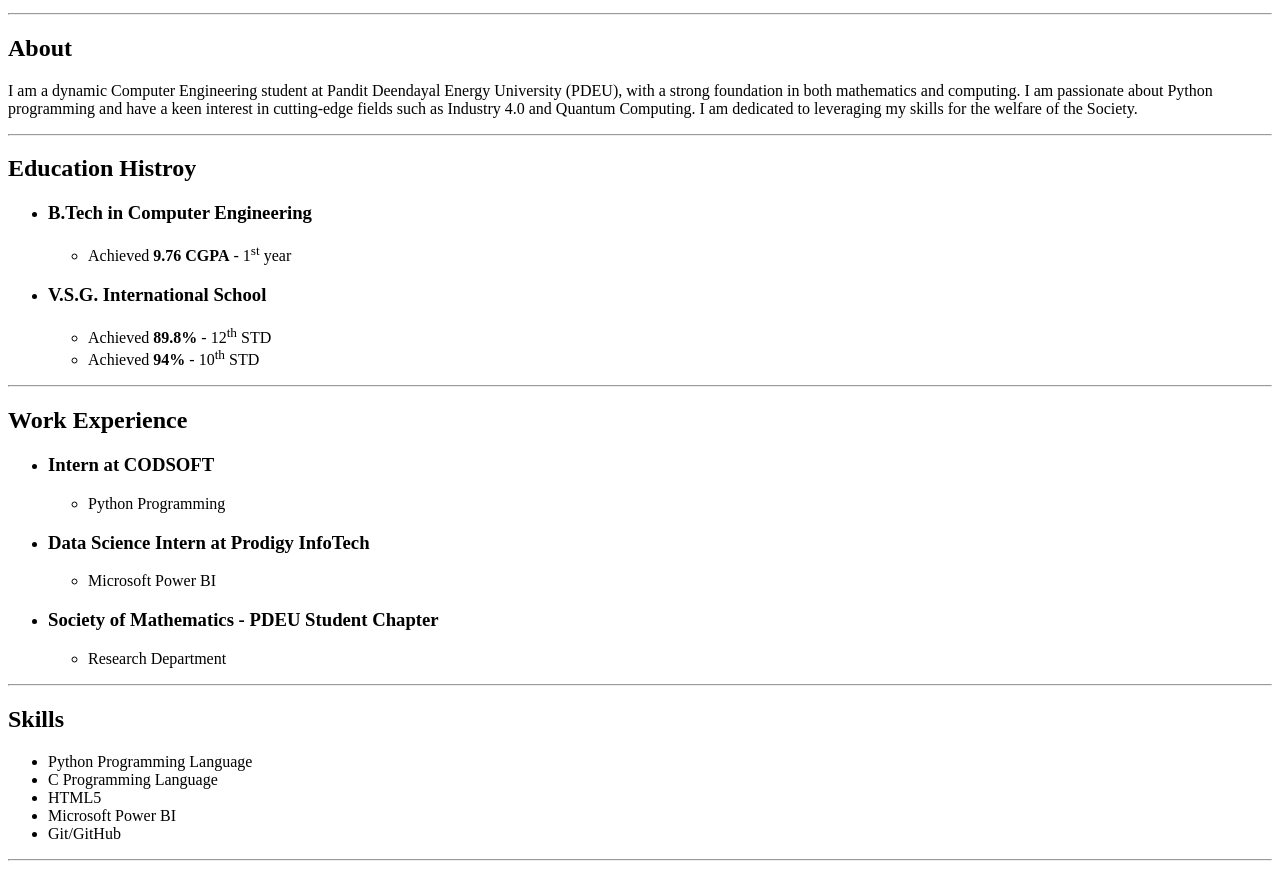
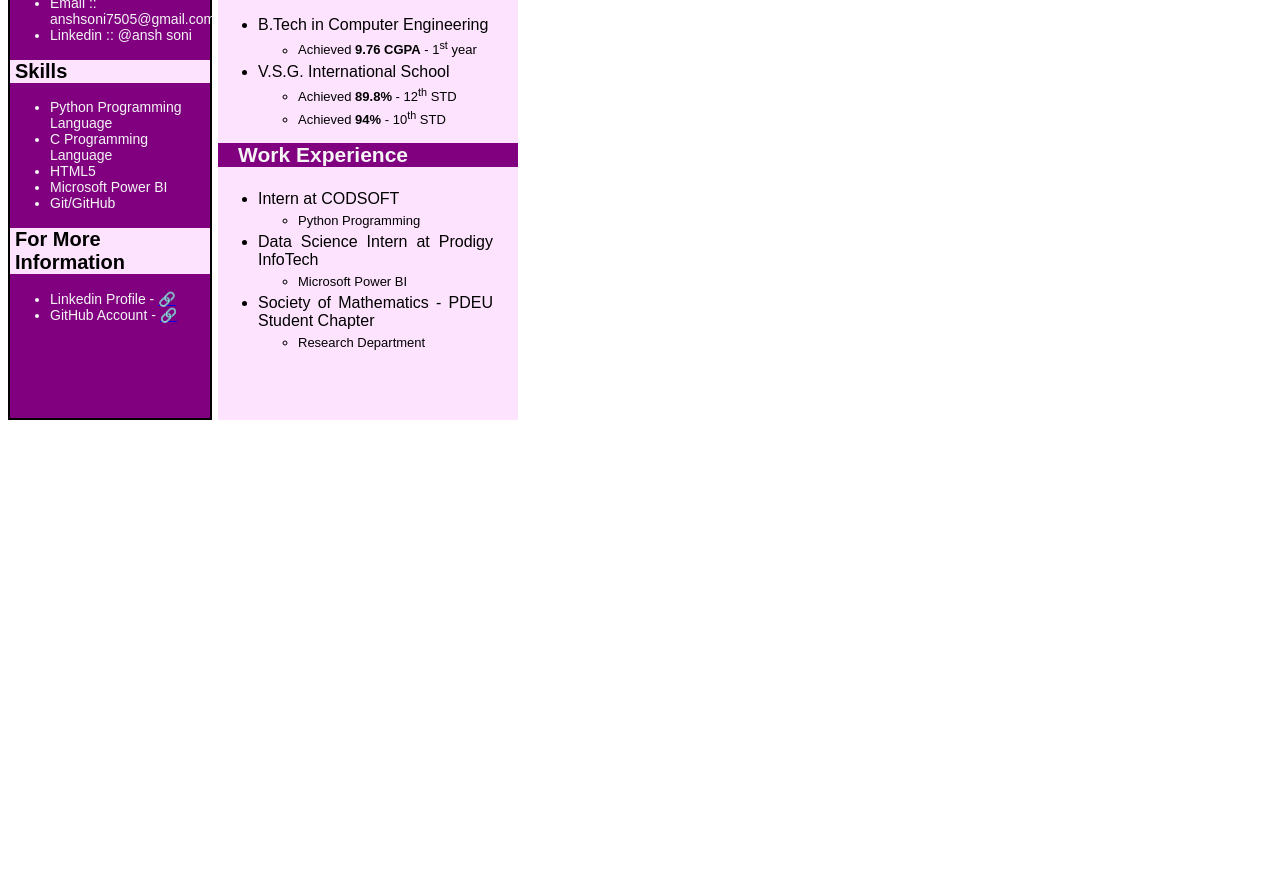
Before and after one commit to AnshMNSoni/Resume, a plain HTML site: page index.html in a window 1280 px wide. Shown: the part 228-1097 px from the top of the page. After the commit the page ends 800 px from the top, so only its background shows below. Drawn offline with Linux system fonts and the light colour scheme; a web font is replaced by a local one.

Commit message:
html file

```diff
--- a/index.html
+++ b/index.html
@@ -5,107 +5,136 @@
 <head>
     <meta charset="UTF-8">
     <meta name="viewport" content="width=device-width, initial-scale=1.0">
+    <link rel="stylesheet" href="./styles.css">
+
+    <link rel="preconnect" href="https://fonts.googleapis.com">
+<link rel="preconnect" href="https://fonts.gstatic.com" crossorigin>
+<link href="https://fonts.googleapis.com/css2?family=Fira+Sans+Condensed:ital,wght@0,100;0,200;0,300;0,400;0,500;0,600;0,700;0,800;0,900;1,100;1,200;1,300;1,400;1,500;1,600;1,700;1,800;1,900&display=swap" rel="stylesheet">
+
     <title>My Resume</title>
 </head>
 <body>
+
+    <div id="leftsection">
         <header>
-        <table>
-            <tr>
-                <td>
+            <center>
                 <img src="/photo.jpg" height="70" ="My Photo"/>
-                </td>
-                <td>
-                    <center>
             <h1>Ansh Soni</h1>
             </center>
-                </td>
-            </tr>
-        </table>
         </header>
 
-    <hr>
-
         <section>
-        <h2>
+            <h2 id="lefth2">
                 Contact
             </h2>
 
             <p>
                 <ul>
-                <li>Work Place :: Raysan, Gandhinagar, Gujarat</li>
-                <li>Email :: anshsoni7505@gmail.com</li>
-                <li>Linkedin :: @ansh soni</li>
+                    <li id="leftpara">Work Place :: Raysan, Gandhinagar, Gujarat</li>
+                    <li id="leftpara">Email :: anshsoni7505@gmail.com</li>
+                    <li id="leftpara">Linkedin :: @ansh soni</li>
                 </ul>
             </p>
 
         </section>
 
-    <hr>
+        <section>
+            <h2 id="lefth2">
+                Skills
+            </h2>
 
+            <p>
+                <ul>
+                    <li id="leftpara">Python Programming Language</li>
+                    <li id="leftpara">C Programming Language</li>
+                    <li id="leftpara">HTML5</li>
+                    <li id="leftpara">Microsoft Power BI</li>
+                    <li id="leftpara">Git/GitHub</li>
+                </ul>
+            </p>
+        </section>
+
+        <section>
+            <h2 id="lefth2">
+                For More Information
+            </h2>
+
+            <p>
+                <ul>
+                    <li id="leftpara">Linkedin Profile - <a href="https://www.linkedin.com/in/anshmnsoni" target="_blank">🔗</a></li>
+                    <li id="leftpara">GitHub Account - <a href="https://github.com/AnshMNSoni" target="_blank">🔗</a></li>
+                </ul>
+            </p>
+        </section>
+
+    </div>
+    <!-- <hr> -->
+
+   <div id="rightsection">
     <section>
 
         <article>
-            <h2>
+            <h2 id="about">
                 About
             </h2>
-            <p>
+            <p id="aboutpara">
                 I am a dynamic Computer Engineering student at Pandit Deendayal Energy University (PDEU), with a strong foundation in both mathematics and computing. I am passionate about Python programming and have a keen interest in cutting-edge fields such as Industry 4.0 and Quantum Computing. I am dedicated to leveraging my skills for the welfare of the Society.
             </p>
         </article>
 
-        <hr>
+        <!-- <hr> -->
 
         <article>
-            <h2>
+            <h2 id="righth2">
                 Education Histroy
             </h2>
 
             <p>
                 <ul>
-                    <li>
-                        <h3>B.Tech in Computer Engineering</h3>
+                    <li id="list">
+                        B.Tech in Computer Engineering
                         <ul>
-                            <li>Achieved <b>9.76 CGPA</b> - 1<sup>st</sup> year</li>
+                            <li id="sublist">Achieved <b>9.76 CGPA</b> - 1<sup>st</sup> year</li>
                         </ul>
                     </li>
-                    <li>
-                        <h3>V.S.G. International School</h3>
+                    <li id="list">
+                        V.S.G. International School
                         <ul>
-                            <li>Achieved <b>89.8%</b> - 12<sup>th</sup> STD</li>
-                            <li>Achieved <b>94%</b> - 10<sup>th</sup> STD</li>
+                            <li id="sublist">Achieved <b>89.8%</b> - 12<sup>th</sup> STD</li>
+                            <li id="sublist">Achieved <b>94%</b> - 10<sup>th</sup> STD</li>
                         </ul>
                     </li>
                 </ul>
             </p>
         </article>
 
-        <hr>
+        <!-- <hr> -->
 
         <article>
-            <h2>
+            <h2 id="righth2">
                 Work Experience
             </h2>
 
             <p>
                 <ul>
-                    <li>
-                        <h3>Intern at CODSOFT</h3>
+                    <li id="list">
+                        Intern at CODSOFT
                         <ul>
-                            <li>Python Programming</li>
+                            <li id="sublist">Python Programming</li>
                         </ul>
                     </li>
 
-                    <li>
-                        <h3>Data Science Intern at Prodigy InfoTech</h3>
+                    <li id="list">
+                        Data Science Intern at Prodigy InfoTech
                         <ul>
-                            <li>Microsoft Power BI</li>
+                            <li id="sublist">Microsoft Power BI</li>
                        </ul>
                     </li>
 
-                    <li>
-                        <h3>Society of Mathematics - PDEU Student Chapter</h3>
+                    <li id="list">
+                        Society of Mathematics - PDEU Student Chapter
                         <ul>
-                            <li>Research Department</li>
+                            <li id="sublist">Research Department</li>
                         </ul>
                     </li>
                 </ul>
@@ -113,38 +142,8 @@
 
         </article>
     </section>
+   </div>
 
-    <hr>
 
-    <section>
-        <h2>
-            Skills
-        </h2>
-
-        <p>
-            <ul>
-                <li>Python Programming Language</li>
-                <li>C Programming Language</li>
-                <li>HTML5</li>
-                <li>Microsoft Power BI</li>
-                <li>Git/GitHub</li>
-            </ul>
-        </p>
-    </section>
-
-    <hr>
-
-    <section>
-        <h2>
-            For More Information
-        </h2>
-
-        <p>
-            <ul>
-                <li><h3>Linkedin Profile 🔗<a href="https://www.linkedin.com/in/anshmnsoni" target="_blank">link</a></h3></li>
-                <li><h3>GitHub Account 🔗<a href="https://github.com/AnshMNSoni" target="_blank">link</a></h3></li>
-            </ul>
-        </p>
-    </section>
 </body>
 </html>
```
Lines whose indentation alone changed are shown as unchanged.
